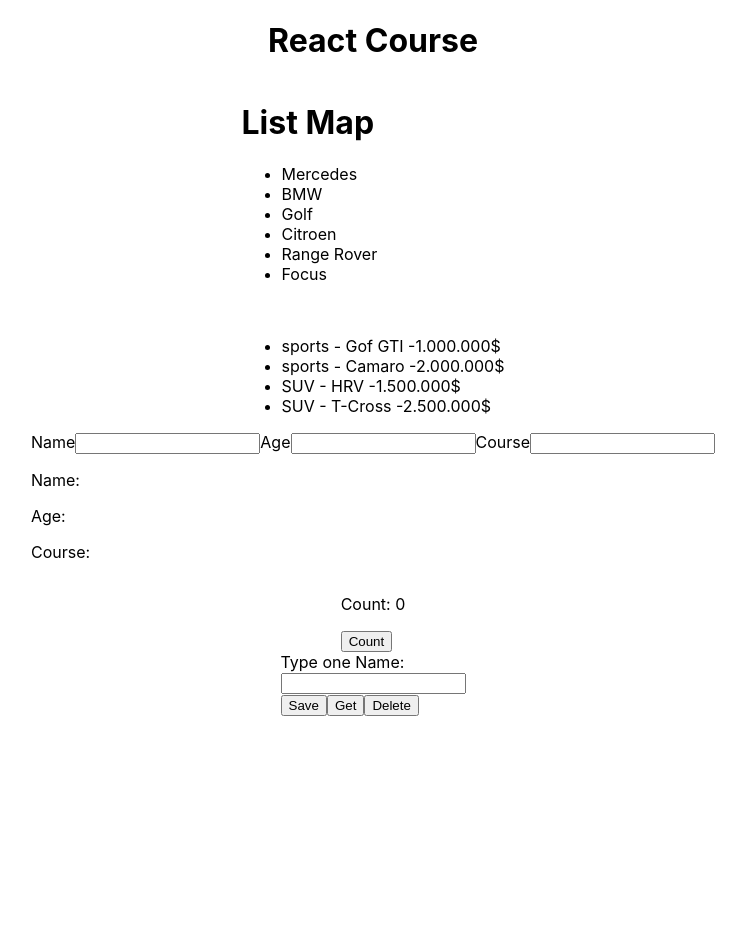
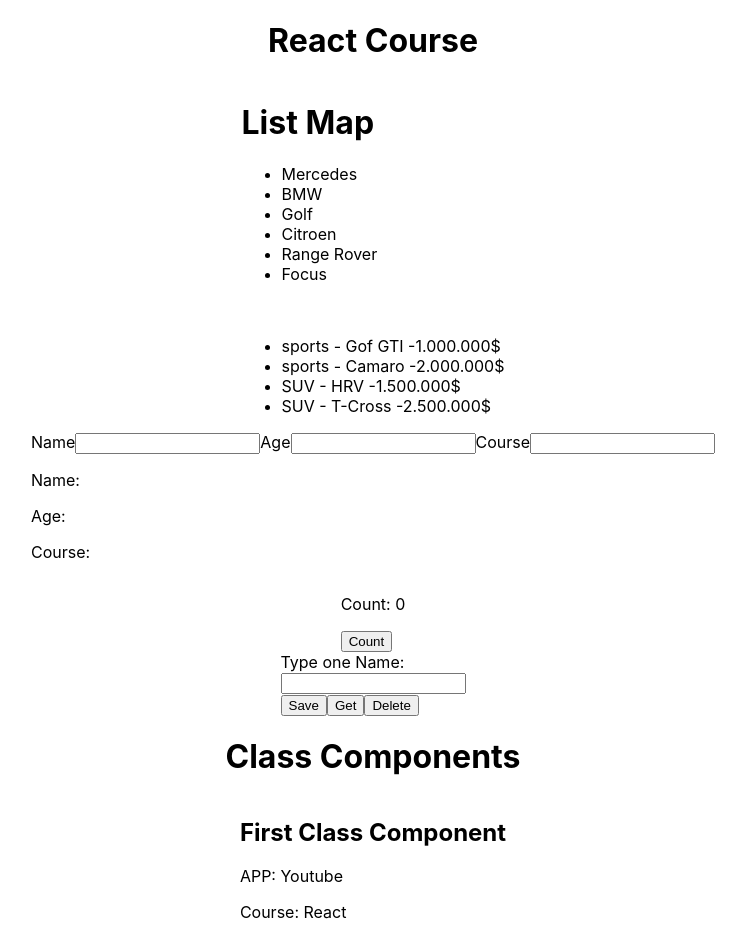
Before and after one commit to fabioramos18/React-Course, a React (Create React App) app in the folder initial-course-of-react/: page / in a window 1280 px wide. Shown: the whole page, without its empty margins (267-1013 px from the left). Before the commit the page ends 800 px from the top, so only its background shows below. Built offline with nearby package versions, Linux system fonts and the light colour scheme.

Commit message:
Class Componets

```diff
--- a/initial-course-of-react/src/App.js
+++ b/initial-course-of-react/src/App.js
@@ -4,6 +4,7 @@ import { FormElements } from './components/FormElements'
 import { HookUseEffect } from './components/HookUseEffect'
 import './App.css'
 import { LocalStorage } from './components/LocalStorage'
+import ClassComponents from './components/ClassComponets'
 const App = () => {
 
   return (
@@ -13,6 +14,9 @@ const App = () => {
       <FormElements/>
       <HookUseEffect/>
       <LocalStorage/>
+
+      <h1>Class Components</h1>
+      <ClassComponents canal="Youtube" course="React"/>
     </div>
   )
 }
--- /dev/null
+++ b/initial-course-of-react/src/components/ClassComponets.js
@@ -0,0 +1,19 @@
+import React from 'react'
+
+export default class ClassComponents extends React.Component{
+
+    constructor(props){
+        super(props)
+    }
+
+    render(){
+        return(
+            <div>
+                <h2>First Class Component</h2>
+                <p>APP: {this.props.canal}</p>
+                <p>Course: {this.props.course}</p>
+            </div>
+
+        )
+    }
+}
```
